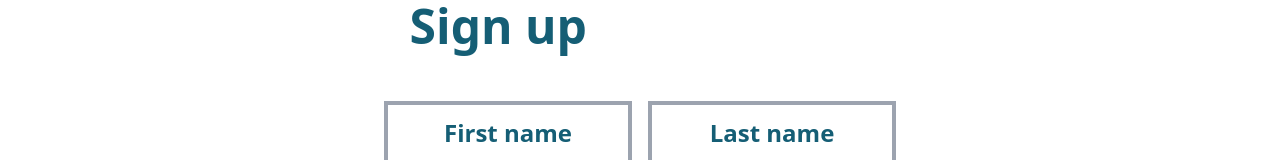
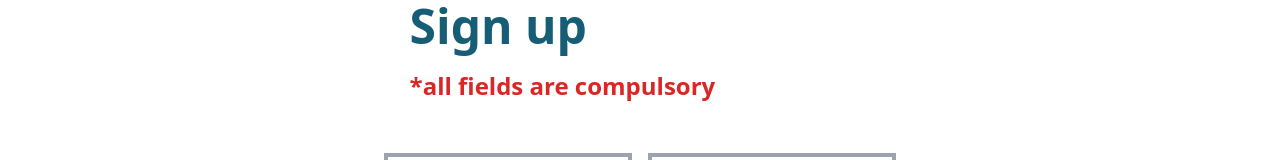
Before and after one commit to laurenJ7892/myMind, a Next.js app: page /signup in a window 1280 px wide. Shown: the part 168-328 px from the top of the page. Built offline with nearby package versions, Linux system fonts and the light colour scheme; no server answers.

Commit message:
added compulsory prompt in red to signup

```diff
--- a/pages/signup.js
+++ b/pages/signup.js
@@ -107,6 +107,7 @@ export default function SignUp() {
       <main className="flex w-[100vw] h-[100vh]">
         <div className="w-[90%] lg:w-[40%] mx-auto text-2xl font-bold">
          <h2 className="flex w-[90%] mt-5 mx-auto text-5xl text-cyan-800">Sign up</h2>
+         <div className="flex w-[90%] mt-5 mx-auto text-2xl text-red-600">*all fields are compulsory</div>
          <form className="flex mt-[10%] grid grid-rows items-center mx-auto w-[100%]">
            <div className="flex justify-between mx-auto w-[95%] md:w-full grid grid-cols grid-cols-1 md:flex">
             <input
```
